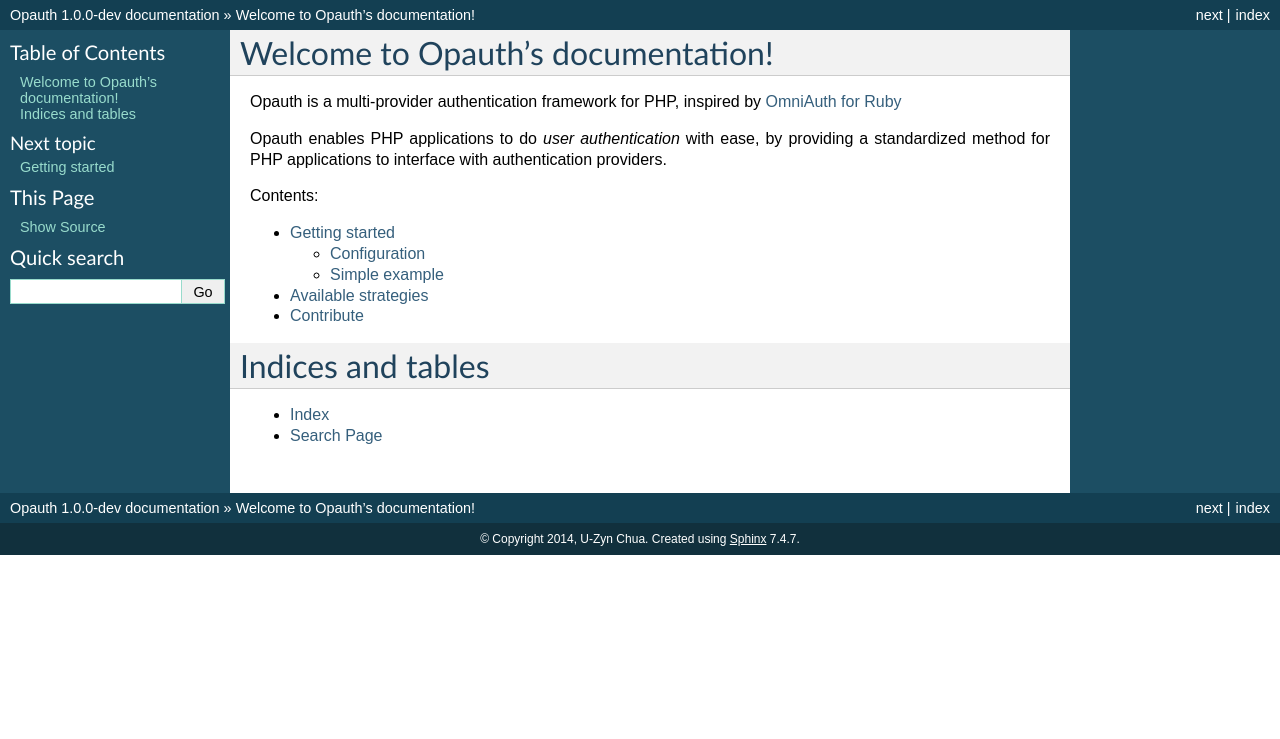
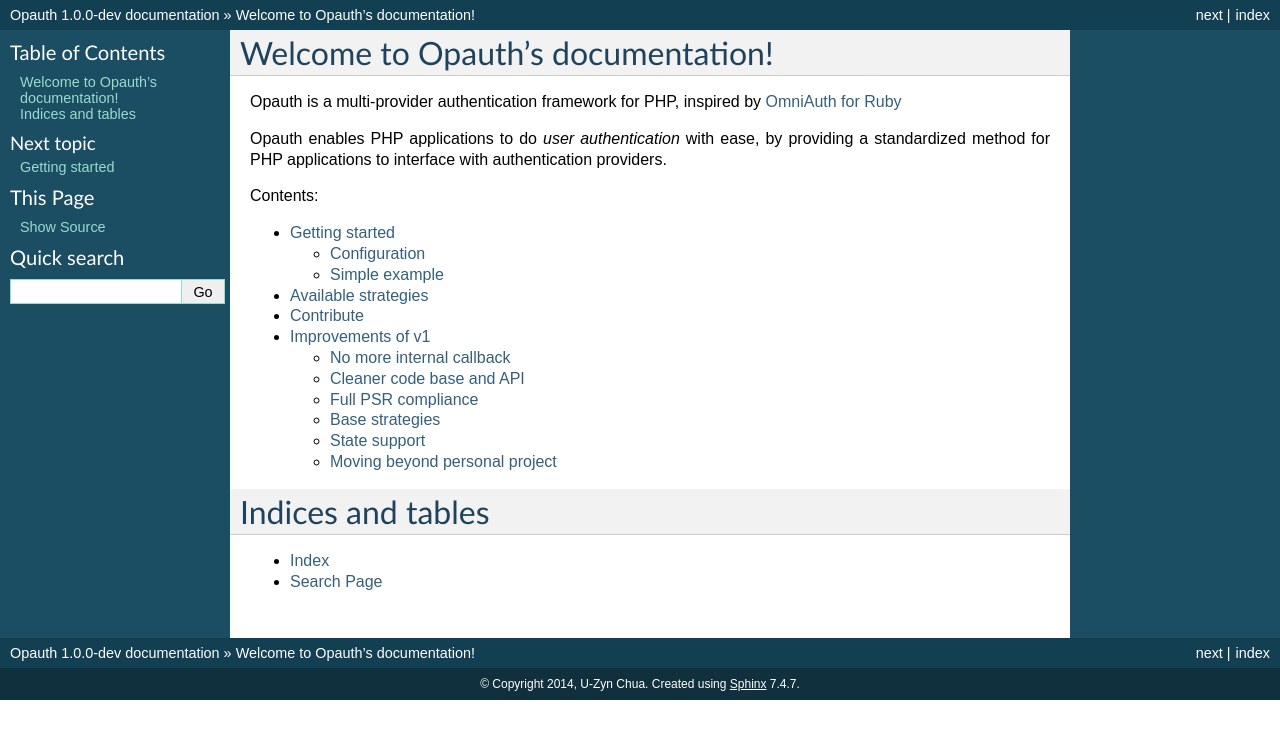
Before and after one commit to opauth/opauth, a Sphinx documentation site: the page built from docs/index.rst, in a window 1280 px wide. Shown: the top 739 px of the page. Built offline with Sphinx 7.4.7, drawn with Linux system fonts in a browser that asks for light colours; part of the change alters nothing that is shown.

Commit message:
Added v1 improvements draft.

```diff
--- a/docs/index.rst
+++ b/docs/index.rst
@@ -20,6 +20,7 @@ Contents:
    getting-started
    strategies
    contribute
+   v1-improvements
 
 Indices and tables
 ==================
--- /dev/null
+++ b/docs/v1-improvements.rst
@@ -0,0 +1,42 @@
+Improvements of v1
+==================
+
+The new release of Opauth has brought about the following changes and improvements as compared to the beta releases:
+
+No more internal callback
+-------------------------
+Opauth no longer does another internal callback to pass data back to your app, thus no longer need an extra callback.
+
+Cleaner code base and API
+-------------------------
+Opauth is now more extensible than ever. Do not like how our parser works? You can easily extend or override it. The same can be said for transport, etc.
+
+Full PSR compliance
+-------------------
+Opauth is now fully compliant with the following PHP Coding Standards by PHP Framework Interop Group (PHP-FIG):
+
+- `PSR-0 <http://www.php-fig.org/psr/psr-0/>`_
+- `PSR-1 <http://www.php-fig.org/psr/psr-1/>`_
+- `PSR-2 <http://www.php-fig.org/psr/psr-2/>`_
+- `PSR-3 <http://www.php-fig.org/psr/psr-3/>`_
+- `PSR-4 <http://www.php-fig.org/psr/psr-4/>`_
+
+Base strategies
+---------------
+_(To be added)_
+
+Opauth strategies using common authentication protocols now extends base strategies for easier extensibility, eg.
+
+- Twitter strategy extends oAuth 1
+- Facebook strategy extends oAuth 2
+- Google strategy extends oAuth 2
+
+State support
+-------------
+Opauth 1.0 now supports state _(?)_
+
+_(To be verified)_
+
+Moving beyond personal project
+------------------------------
+Opauth welcomes `Ceeram <https://github.com/ceeram>`_ to the core team. With this addition, Opauth is no longer a personal project of `U-Zyn Chua <https://github.com/uzyn>`_ alone but `an organization <https://github.com/opauth>`_. Check out our `new web page <http://opauth.org>`_.
```
